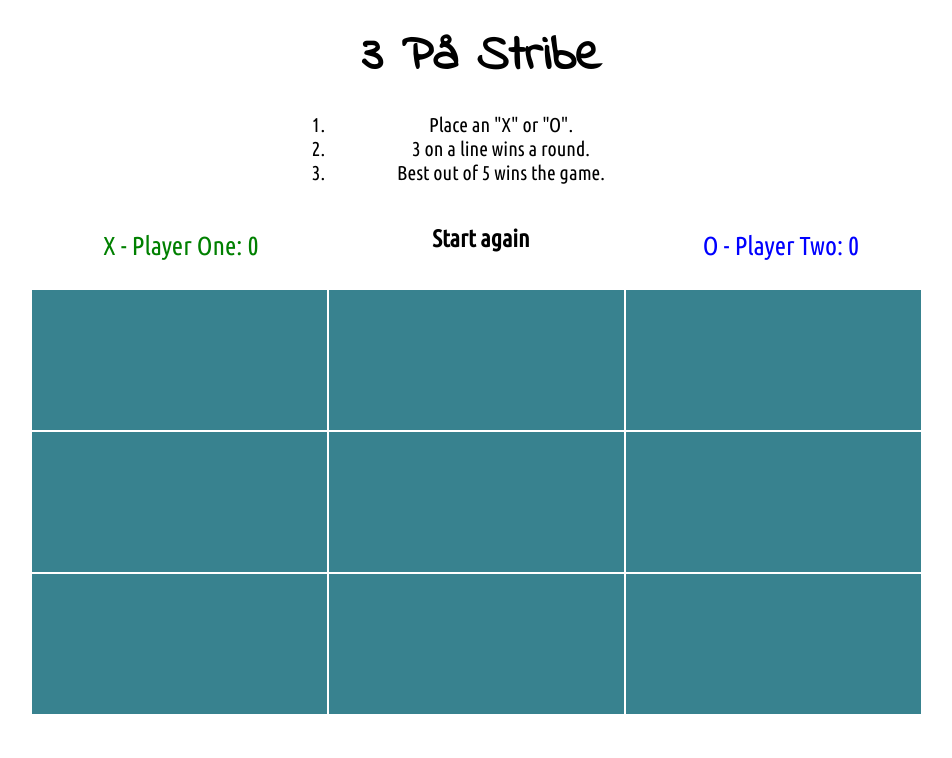
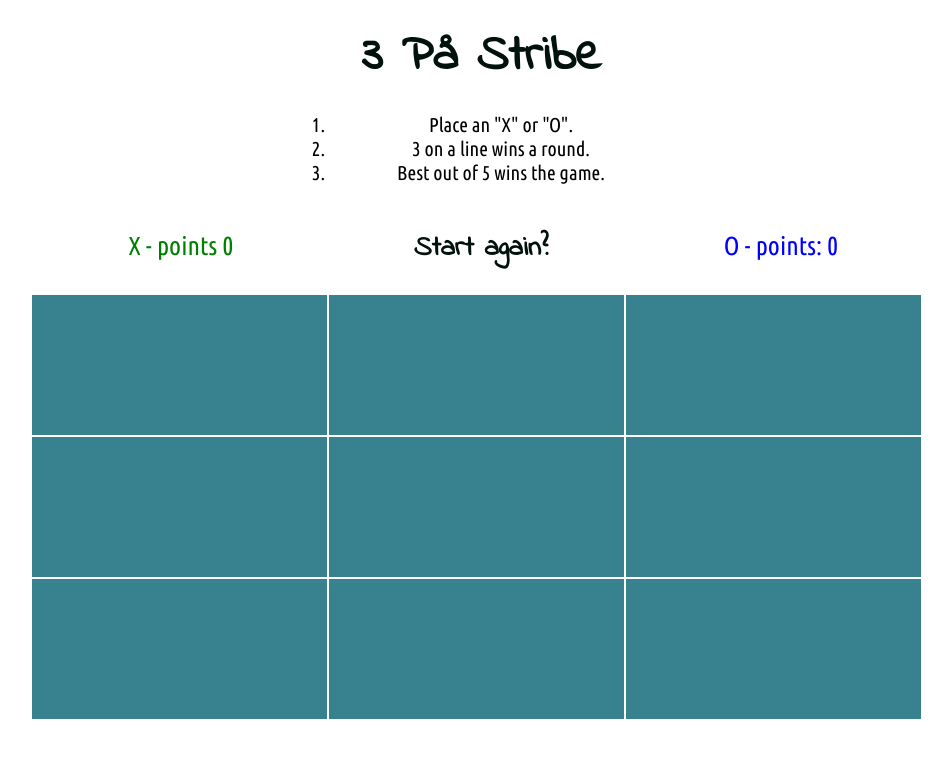
Before and after one commit to Lukdani/TickyTock, a React (Create React App) app in the folder 3stribe/: page / in a window 1280 px wide. Shown: the top 758 px of the page, without its empty margins (159-1111 px from the left). Built offline with nearby package versions, Linux system fonts and the light colour scheme.

Commit message:
add mixed line logic

```diff
--- a/3stribe/src/App.css
+++ b/3stribe/src/App.css
@@ -14,7 +14,8 @@
   width: 30%;
   margin-right: auto;
   margin-left: auto;
-  font-family: 'indie flower'
+  font-family: 'indie flower';
+  color: #00120B;
 }
 
 #gameOver {
@@ -48,10 +49,11 @@
   border: 1px solid #fff;
   background-color: #38828F;
   align-items: center;
-  font-size: 50px;
+  font-size: 110px;
   padding:0;
   margin:0;
-  color: #fff;
+  color: #ffffff;
+  font-family: 'indie flower'
 }
 
 .field:hover {
@@ -64,6 +66,8 @@
   width: 900px;
   margin: 0 auto;
   display: flex;
+  padding-bottom: 0;
+  margin-bottom: 0;
 }
 
 .scoreBoard p, h2 {
@@ -73,6 +77,11 @@
 #startAgain {
   cursor: pointer;
   flex: 1;
+  color: #00120B;
+  font-family: 'indie flower';
+  font-weight: 900;
+  font-size: 28px;
+
 
 }
 
--- a/3stribe/src/App.js
+++ b/3stribe/src/App.js
@@ -156,6 +156,14 @@ gameOver = (event) => {
   const fieldSubThree = this.state.fields[eventIndex -3]
   const fieldSubSix = this.state.fields[eventIndex -6]
 
+  //mixed line variables
+
+  const fieldPlusFour = this.state.fields[eventIndex +4]
+  const fieldPlusEight = this.state.fields[eventIndex +8]
+  const fieldSubFour = this.state.fields[eventIndex -4]
+  const fieldSubEight = this.state.fields[eventIndex -8]
+
+
   // mixed line variables
 /*
   const rowPlusOne = this.state.fields[eventIndex].row
@@ -163,10 +171,10 @@ gameOver = (event) => {
   const fieldSubThree = this.state.fields[eventIndex -3]
   const fieldSubSix = this.state.fields[eventIndex -6]*/
 
-    // logic or setting game to over when 3 in a row:
     if (fieldPlusOne !== undefined && fieldPlusOne.fieldSign === currentField.fieldSign && fieldPlusOne.row === currentField.row && fieldPlusTwo !== undefined && fieldPlusTwo.fieldSign === currentField.fieldSign && fieldPlusTwo.row === currentField.row) {
       this.setState({gameOver: true})
       this.updateScore()
+      console.log(currentField.row+1)
 
 
   } else if (fieldPlusOne !== undefined && fieldPlusOne.fieldSign === currentField.fieldSign && fieldPlusOne.row === currentField.row && fieldSubOne !== undefined && fieldSubOne.fieldSign === currentField.fieldSign && fieldSubOne.row === currentField.row) {
@@ -197,25 +205,34 @@ gameOver = (event) => {
 
   }
 
-  if (this.state.gameOver === true) {
-    this.updateScore()
-  }
     //logic for setting game to over when 3 in a mixed line:
 
-   /* {if (fieldPlusThree !== undefined && fieldPlusThree.fieldSign === currentField.fieldSign && fieldPlusThree.column === currentField.column && fieldPlusSix !== undefined && fieldPlusSix.fieldSign === currentField.fieldSign && fieldPlusSix.column=== currentField.column) {
+  if (fieldPlusFour !== undefined && fieldPlusFour.fieldSign === currentField.fieldSign && fieldPlusFour.column === currentField.column+1 && fieldPlusFour.row === currentField.row+1 &&
+    fieldPlusEight !== undefined && fieldPlusEight.fieldSign === currentField.fieldSign && fieldPlusEight.column=== currentField.column+2 && fieldPlusEight.row === currentField.row +2) {
       this.setState({gameOver: true})
-      console.log("hi")
-  } else if (fieldPlusThree !== undefined && fieldPlusThree.fieldSign === currentField.fieldSign && fieldPlusThree.column === currentField.column && fieldSubThree !== undefined && fieldSubThree.fieldSign === currentField.fieldSign && fieldSubThree.column === currentField.column) {
+      this.updateScore()
+   }
+
+   else if (fieldPlusFour !== undefined && fieldPlusFour.fieldSign === currentField.fieldSign && fieldPlusFour.column === currentField.column+1 && fieldPlusFour.row === currentField.row+1 && fieldSubFour !== undefined && fieldSubFour.fieldSign === currentField.fieldSign && fieldSubFour.column=== currentField.column-1 && fieldSubFour.row === currentField.row -1) {
+      this.setState({gameOver: true})
+      this.updateScore()
+
+    }
+
+    else if (fieldSubEight !== undefined && fieldSubEight.fieldSign === currentField.fieldSign && fieldSubEight.column === currentField.column-2 && fieldSubEight.row === currentField.row-2 &&
+      fieldSubFour !== undefined && fieldSubFour.fieldSign === currentField.fieldSign && fieldSubFour.column=== currentField.column-1 && fieldSubFour.row === currentField.row -1) {
+        this.setState({gameOver: true})
+        this.updateScore()
+    }
+  /*} else if (fieldPlusThree !== undefined && fieldPlusThree.fieldSign === currentField.fieldSign && fieldPlusThree.column === currentField.column && fieldSubThree !== undefined && fieldSubThree.fieldSign === currentField.fieldSign && fieldSubThree.column === currentField.column) {
     this.setState({gameOver: true})
   }  else if (fieldSubThree !== undefined && fieldSubThree.fieldSign === currentField.fieldSign && fieldSubThree.column === currentField.column && fieldSubSix !== undefined && fieldSubSix.fieldSign === currentField.fieldSign && fieldSubSix.column === currentField.column) {
-    this.setState({gameOver: true})
-  }  else {
+    this.setState({gameOver: true})*/
+    else {
 
-    console.log("something happened")
-    console.log(fieldSubThree)
-    console.log(fieldSubSix)}
+    console.log(currentField.row+1)
+  }
 
-  } */
 
 
 //}}
@@ -391,9 +408,9 @@ createFields = (array => {
             </ol>
             </div>
             <div className="scoreBoard">
-              <p id="playerOneScore">X - Player One: {this.state.players[0].score}</p>
-              <h2 id="startAgain" onClick={this.startAgain}>Start again</h2>
-              <p id="playerTwoScore">O - Player Two: {this.state.players[1].score}</p>
+              <p id="playerOneScore">X - points {this.state.players[0].score}</p>
+              <h2 id="startAgain" onClick={this.startAgain}>Start again?</h2>
+              <p id="playerTwoScore">O - points: {this.state.players[1].score}</p>
             </div>
           <div>
             {this.createFields(this.createArray(this.state.fields))}
```
